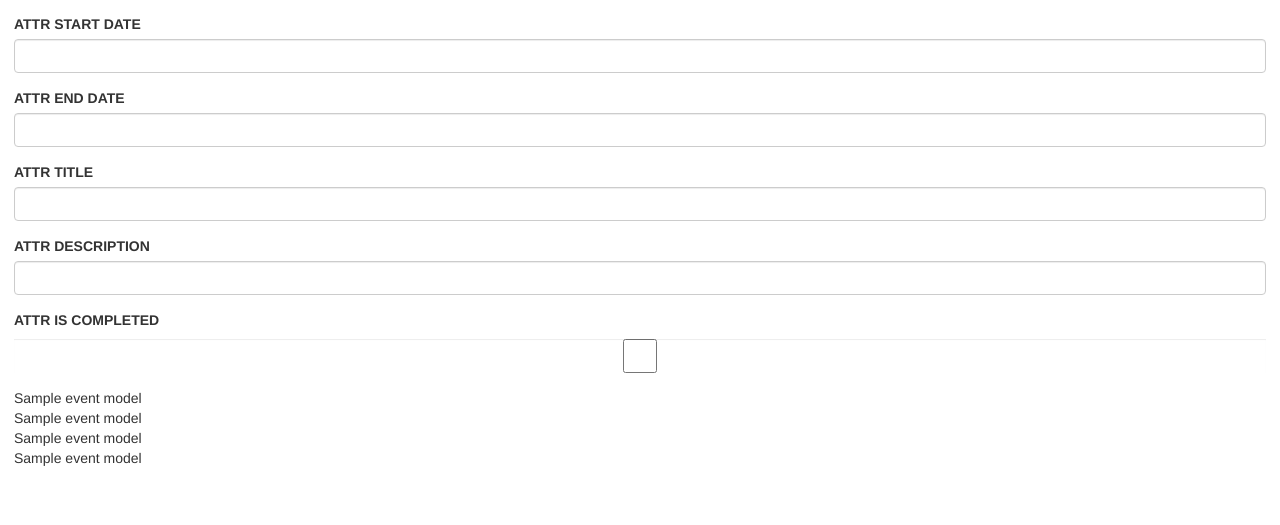
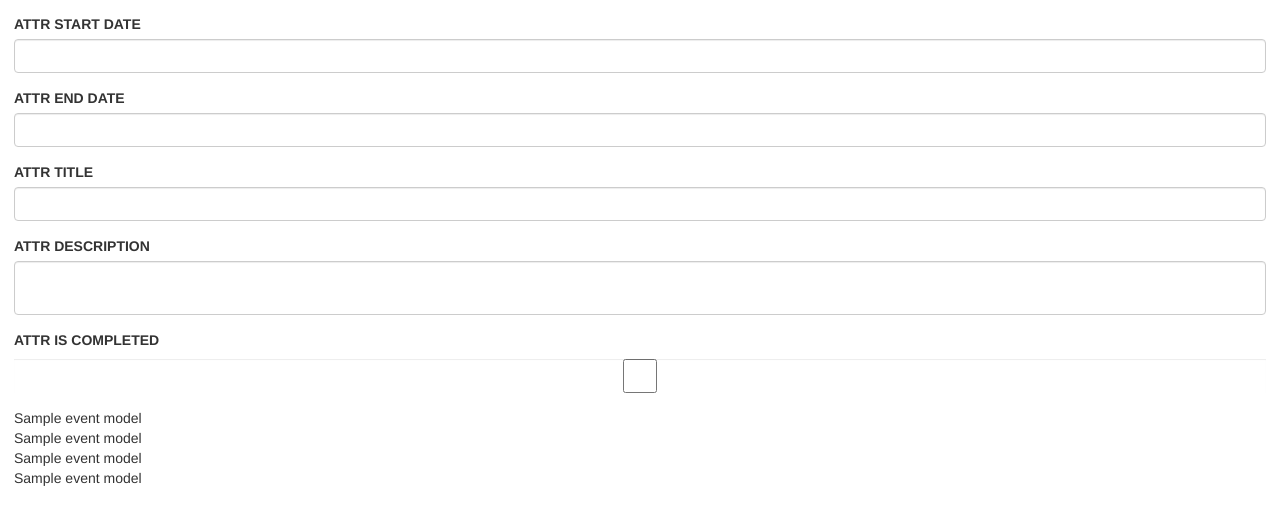
Before and after one commit to Konsul117/calendar, a Yii app: template views/calendar/index.php in a window 1280 px wide. Shown: the top 525 px of the page. Run offline with PHP 8.4 and a stand-in for Yii, Linux system fonts and the light colour scheme; the template is opened without the code that fills it: most values are stand-ins (such as "Sample title", 1, 10 or a date in 2020); form fields are guessed from the names that the template uses; data that the repository does not hold is empty; some libraries are stand-ins or nearby versions.

Commit message:
многострочное текстовое поле для описания события

```diff
--- a/assets/css/site.css
+++ b/assets/css/site.css
@@ -95,3 +95,7 @@ a.desc:after {
 	width:    100%;
 	height:   100%;
 }
+
+textarea {
+	resize: none;
+}
--- a/assets/js/app-calendar.js
+++ b/assets/js/app-calendar.js
@@ -406,7 +406,7 @@
 
 			$currentModal.find('[data-field=startDate] [data-role=event-row-value]').text(methods.dateConvertToOut(event.startDate));
 			$currentModal.find('[data-field=endDate] [data-role=event-row-value]').text(methods.dateConvertToOut(event.endDate));
-			$currentModal.find('[data-field=description] [data-role=event-row-value]').text(event.description);
+			$currentModal.find('[data-field=description] [data-role=event-row-value]').html(event.description.replace(/\n/g, '<br/>'));
 			$currentModal.find('[data-field=isCompleted] [data-role=event-row-value]').html(
 				event.isCompleted ? ('<span class="glyphicon glyphicon-ok"></span>') : ''
 			);
--- a/views/calendar/index.php
+++ b/views/calendar/index.php
@@ -54,7 +54,7 @@ $this->title = 'My Yii Application';
 								'data-field' => CalendarEventFront::ATTR_DESCRIPTION,
 								'class'     => 'form-control',
 						]
-				]) ?>
+				])->textarea() ?>
 
 				<?= $form->field($eventModel, CalendarEventFront::ATTR_IS_COMPLETED)->checkbox([
 						'data-field' => CalendarEventFront::ATTR_IS_COMPLETED,
```
